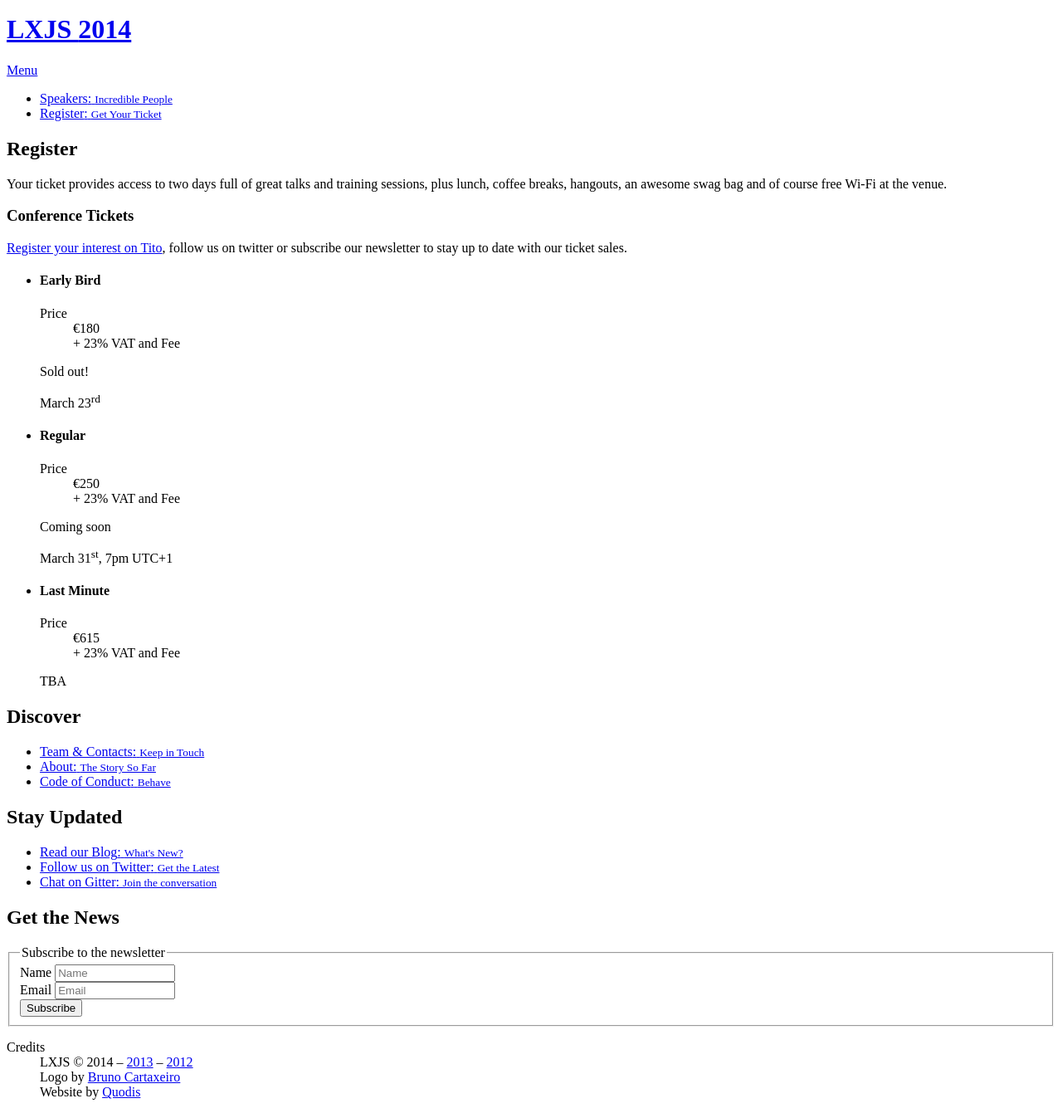
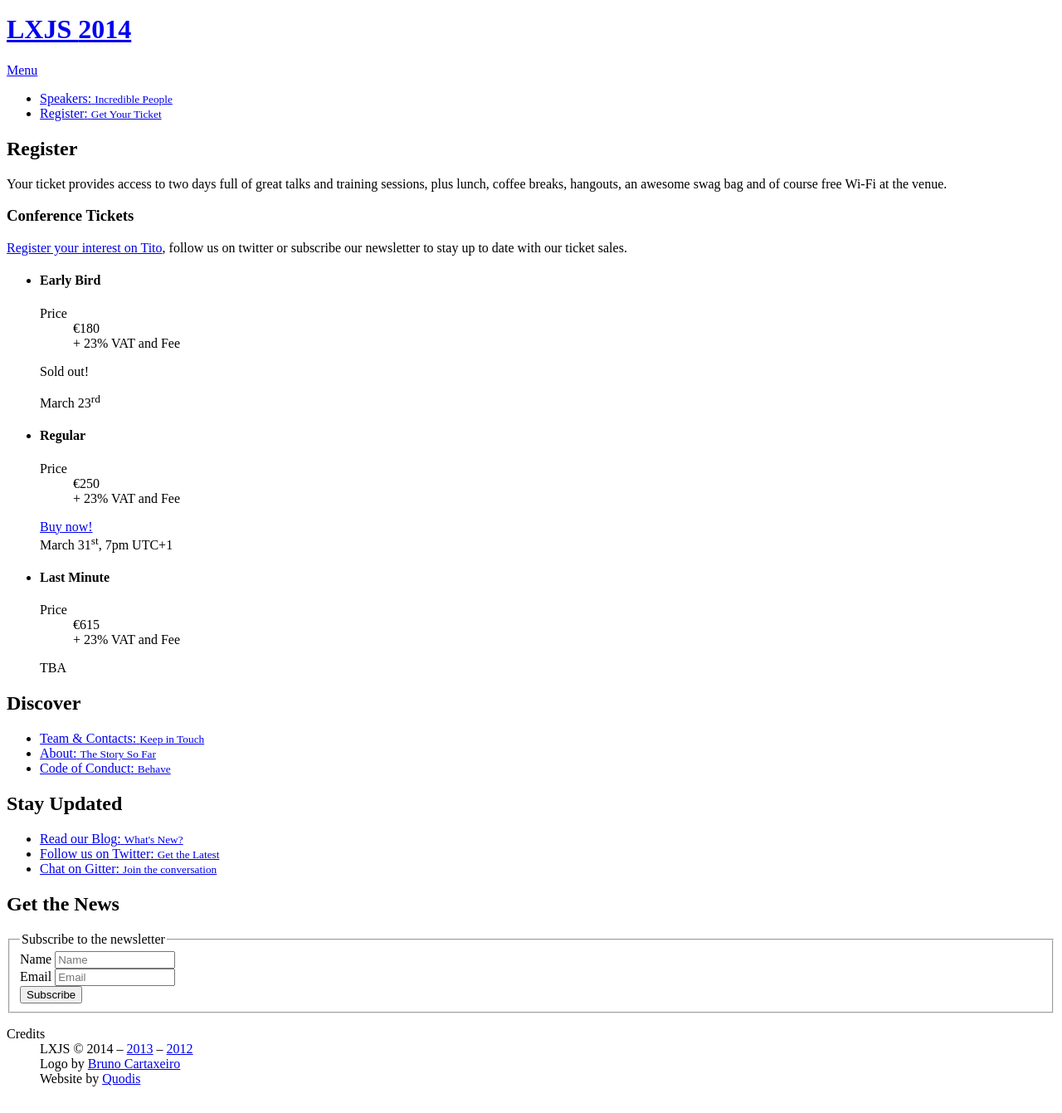
Before and after one commit to LXJS/lxjs-site-2014, a Jekyll site: the page built from src/register/index.html, in a window 1280 px wide, cut to the strip 112-1453 px from the top of the page. Shown: the whole strip at 83% size. Built offline with Jekyll 4.4.1, drawn with Linux system fonts in a browser that asks for light colours; nearby versions of some CDN libraries; Markdown is read by kramdown in place of the engine named in the settings.

Commit message:
Regular tickets open for sale

```diff
--- a/src/register/index.html
+++ b/src/register/index.html
@@ -58,7 +58,7 @@
 								<dd class="subtitle">+ 23% VAT and Fee</dd>
 							</dl>
 							<div class="ticket-body">
-								<p class="note">Coming soon</p>
+								<a href="https://ti.to/lxjs/2014/" class="cta-bttn">Buy now!</a>
 							</div>
 						</div>
 						<footer class="ticket-foot">
```
